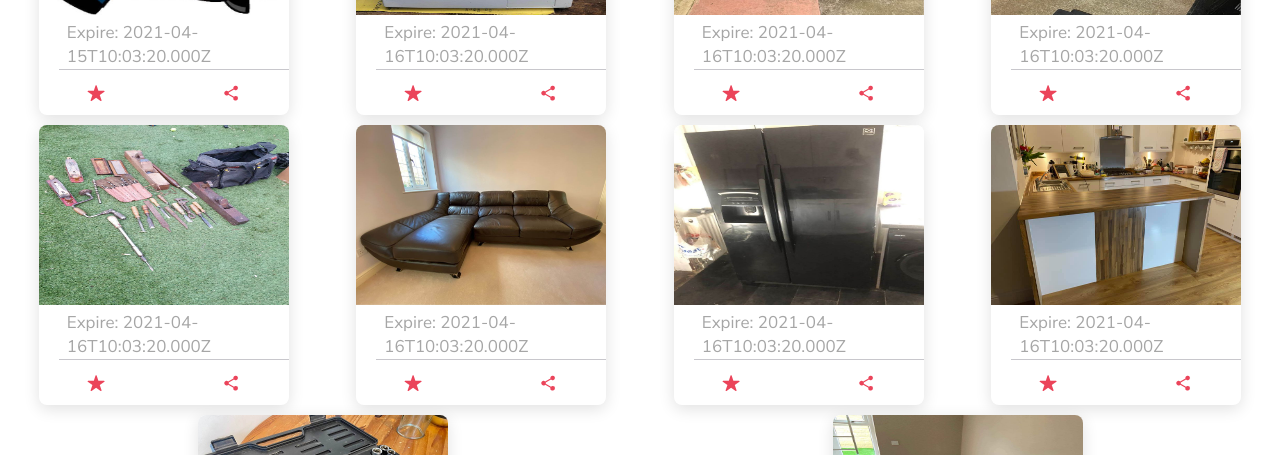
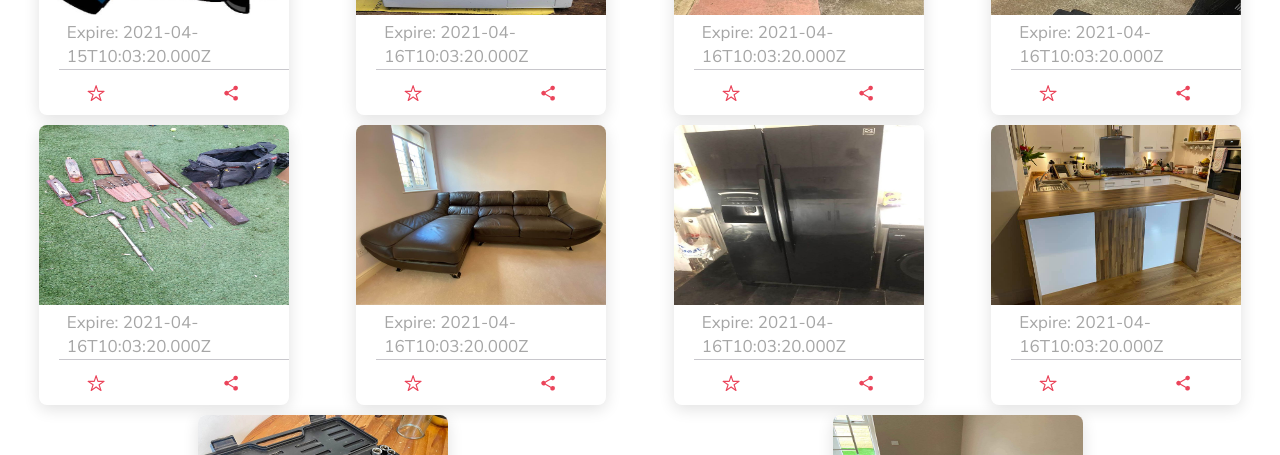
Before and after one commit to asimbaig/mylistingapp, a React (Create React App) app: page /listings in a window 1280 px wide. Shown: the part 337-792 px from the top of the page. Built offline with nearby package versions, Linux system fonts and the light colour scheme.

Commit message:
fixing profile

```diff
--- a/package.json
+++ b/package.json
@@ -1,5 +1,5 @@
 {
-  "name": "tinder-react-5",
+  "name": "mylistingapp",
   "version": "0.0.1",
   "private": true,
   "dependencies": {
--- a/src/components/ProfileImageSlides/ProfileImageSlides.tsx
+++ b/src/components/ProfileImageSlides/ProfileImageSlides.tsx
@@ -80,7 +80,7 @@ const ProfileImageSlides: React.FC<Props> = ({
         onIonSlideReachEnd={handleReachEnd}
       >
         {images.map((item, index) => (
-          <IonSlide key={index}>
+          <IonSlide key={item + index}>
             <div
               className="slide-img background-img"
               style={{ backgroundImage: `url('${item}')` }}
@@ -91,7 +91,7 @@ const ProfileImageSlides: React.FC<Props> = ({
       <div className="custom-pagination">
         {images?.map((item, index) => (
           <div
-            key={item.id}
+            key={item}
             className={`pagination-bullet${
               activeIndex === index ? " pagination-bullet-active" : ""
             }`}
--- a/src/pages/Listings/Listings.tsx
+++ b/src/pages/Listings/Listings.tsx
@@ -37,6 +37,7 @@ import { RootState } from "../../redux/rootReducer";
 import { useSelector, useDispatch } from "react-redux";
 import { Item } from "../../redux/itemType";
 import { loadItems, setSelectItem } from "../../redux/itemSlice";
+import { addFavourite, removeFavourite } from "../../redux/authSlice";
 
 type Props = {
   history: any;
@@ -47,6 +48,23 @@ const Listings: React.FC<Props> = ({ history }) => {
   const [segmentView, setSegmentView] = useState<string>("LIST");
   const dispatch = useDispatch();
   const listings = useSelector((state: RootState) => state.listings.items);
+  const isAuthenticated = useSelector(
+    (state: RootState) => state.auth.isAuthenticated
+  );
+  const userFavourites = useSelector(
+    (state: RootState) => state.auth.user?.favourites
+  );
+
+  const isFavourite = (currentItemId: string) => {
+    if (userFavourites) {
+      var index = userFavourites.findIndex((fid) => fid === currentItemId);
+      if (index && index > -1) {
+        return true;
+      } else {
+        return false;
+      }
+    }
+  };
 
   useEffect(() => {
     dispatch(loadItems());
@@ -135,27 +153,35 @@ const Listings: React.FC<Props> = ({ history }) => {
                         </IonCardContent>
                         <IonRow no-padding>
                           <IonCol>
-                            {
+                            {isFavourite(item._id) ? (
                               <IonButton
                                 expand="full"
                                 fill="clear"
                                 color="danger"
                                 size="small"
                                 onClick={() => {
-                                  // removeFavoriteItem();
+                                  dispatch(removeFavourite(item._id));
                                 }}
                               >
                                 <IonIcon slot="start" icon={star}></IonIcon>
                               </IonButton>
-                              // :
-                              // <IonButton expand="full" fill="clear" color="danger" size="small"
-                              //   onClick={(event) => {
-                              //     event.stopPropagation();
-                              //     addFavoriteItem();
-                              //   }}>
-                              //   <IonIcon slot="start" icon={starOutline}></IonIcon>
-                              // </IonButton>
-                            }
+                            ) : (
+                              <IonButton
+                                expand="full"
+                                fill="clear"
+                                color="danger"
+                                size="small"
+                                onClick={(event) => {
+                                  event.stopPropagation();
+                                  dispatch(addFavourite(item._id));
+                                }}
+                              >
+                                <IonIcon
+                                  slot="start"
+                                  icon={starOutline}
+                                ></IonIcon>
+                              </IonButton>
+                            )}
                           </IonCol>
                           <IonCol>
                             <IonButton
--- a/src/redux/authSlice.ts
+++ b/src/redux/authSlice.ts
@@ -4,7 +4,24 @@ import { AuthModel } from "./authtypes";
 import { UserModel } from "./userType";
 import axios from "./api-ref";
 
-const initialState: AuthModel = { isAuthenticated: false, user: undefined };
+const initialState: AuthModel = {
+  isAuthenticated: false,
+  user: {
+    _id: "",
+    email: "",
+    displayname: "",
+    role: "",
+    profileImages: [],
+    listedItems: [],
+    address: "",
+    phone: "",
+    dob: "",
+    lastActive: "",
+    rating: 0,
+    joinDate: "",
+    favourites: [],
+  },
+};
 
 const authSlice = createSlice({
   name: "auth",
@@ -19,8 +36,23 @@ const authSlice = createSlice({
     setUser(state, action: PayloadAction<UserModel>) {
       state.user = action.payload;
     },
+    addFavourite(state, action: PayloadAction<string>) {
+      state.user?.favourites.push(action.payload);
+      //state.user = action.payload;
+    },
+    removeFavourite(state, action: PayloadAction<string>) {
+      var index = state.user?.favourites.findIndex(
+        (id) => id === action.payload
+      );
+      if (index && index > -1) {
+        state.user?.favourites.splice(index, 1);
+      }
+    },
   },
 });
+
+export const { addFavourite } = authSlice.actions;
+export const { removeFavourite } = authSlice.actions;
 
 const checkAuthTimeout = (expirationTime: number): AppThunk => async (
   dispatch: AppDispatch
--- a/src/redux/userType.ts
+++ b/src/redux/userType.ts
@@ -11,4 +11,5 @@ export interface UserModel {
   lastActive: string;
   rating: number;
   joinDate: string;
+  favourites: string[];
 }
```
Also changed, not shown: src/pages/Me/Me.tsx (+66 -52 lines).
